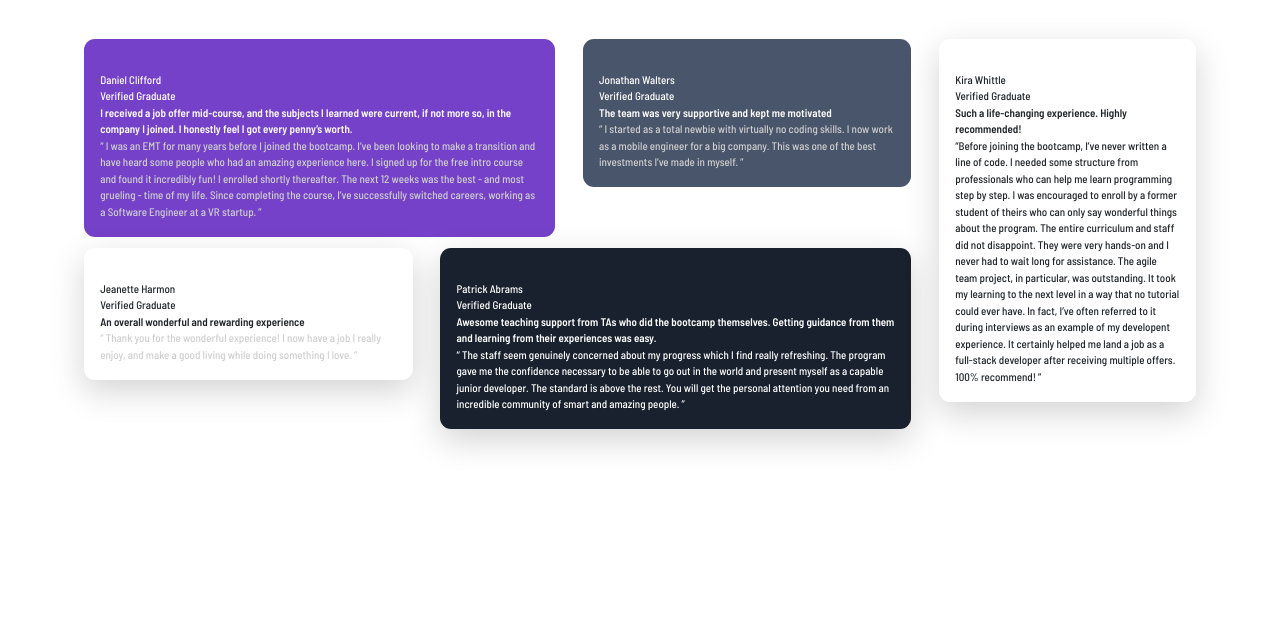
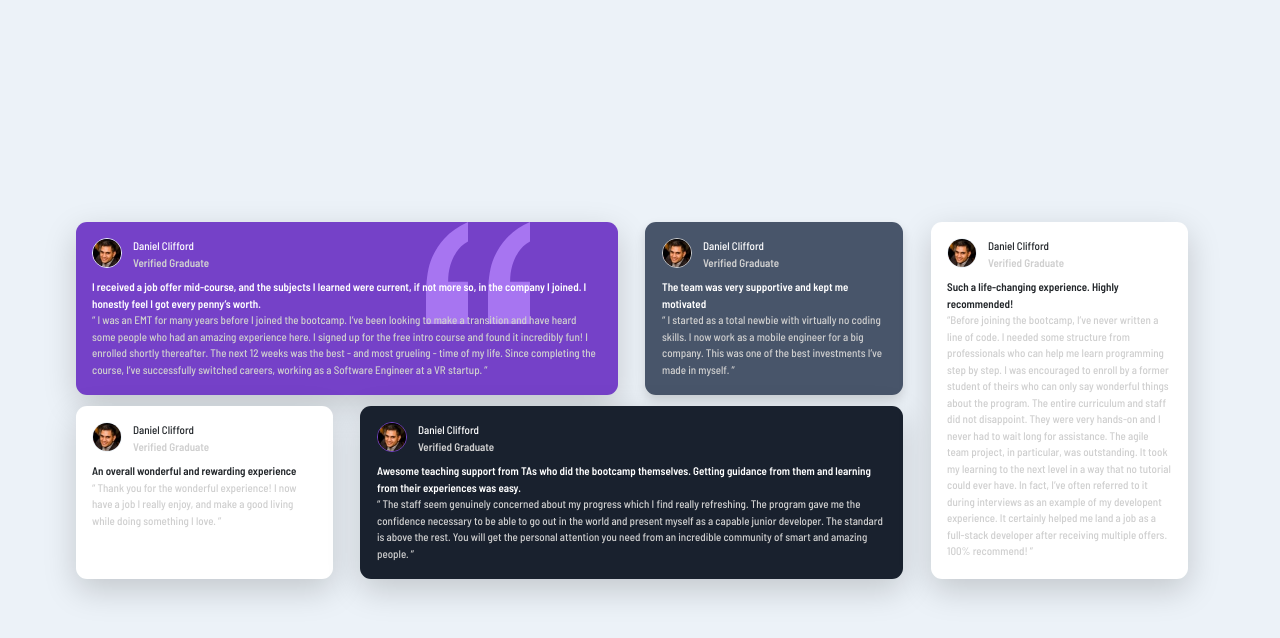
Before and after one commit to synapsevzla/testimonials_grid_section, a website: page index.html in a window 1280 px wide. Drawn offline with Linux system fonts and the light colour scheme.

Commit message:
subiendo parte final 1

```diff
--- a/index.html
+++ b/index.html
@@ -8,71 +8,86 @@
     <link rel="stylesheet" href="css/style.css" />
     <link rel="shortcut icon" href="images/favicon-32x32.png" type="image/x-icon" />
   </head>
-  <body class="vh-100 mx-auto m-5 ff-Barlow-Semi-Condensed">
-    <div class="container align-middle ">
-      <div class="row">
-        <div class="col-sm-9 col-12">
+  <body class="vh-100 mx-auto ff-Barlow-Semi-Condensed bg-Light-grayish-blue">
+    <div class="container vh-100">
+      <div class="row position-relative top-50 start-50 translate-middle">
+        <div class="col-sm-9 col-12 d-inline-flex">
           <div id="Columnas_Moviles" class="row">
-            <div class="col-7">
-              <div class="bg-Moderate-violet text-white rounded m-2 p-4">
-                <div>
-                  <img src="" alt="" />
-                  <div>Daniel Clifford</div>
-                  <div>Verified Graduate</div>
+            <div class="col-8 d-inline-flex">
+              <div class="bg-Moderate-violet text-white shadow-lg rounded m-2 p-4 back-comillas">
+                <div class="pb-3">
+                  <img src="images/image-daniel.jpg" alt="" class="border border-Light-grayish-blue rounded-circle" style="width: 30px; height: 30px" />
+                  <div class="d-inline position-absolute ps-3">
+                    Daniel Clifford
+                    <br />
+                    <strong class="fw-bold text-Light-gray">Verified Graduate</strong>
+                  </div>
                 </div>
                 <strong> I received a job offer mid-course, and the subjects I learned were current, if not more so, in the company I joined. I honestly feel I got every penny’s worth. </strong>
                 <br />
                 <span class="text-Light-gray">“ I was an EMT for many years before I joined the bootcamp. I’ve been looking to make a transition and have heard some people who had an amazing experience here. I signed up for the free intro course and found it incredibly fun! I enrolled shortly thereafter. The next 12 weeks was the best - and most grueling - time of my life. Since completing the course, I’ve successfully switched careers, working as a Software Engineer at a VR startup. ”</span>
               </div>
             </div>
-            <div class="col-5">
-              <div class="bg-Very-dark-grayish-blue text-white rounded m-2 p-4">
-                <div>
-                  <img src="" alt="" />
-                  <div>Jonathan Walters</div>
-                  <div>Verified Graduate</div>
+            <div class="col-4 d-inline-flex">
+              <div class="bg-Very-dark-grayish-blue text-white shadow rounded m-2 p-4 ">
+                <div class="pb-3">
+                  <img src="images/image-daniel.jpg" alt="" class="border border-Light-gray rounded-circle" style="width: 30px; height: 30px" />
+                  <div class="d-inline position-absolute ps-3">
+                    Daniel Clifford
+                    <br />
+                    <strong class="fw-bold text-Light-gray">Verified Graduate</strong>
+                  </div>
                 </div>
                 <strong> The team was very supportive and kept me motivated </strong>
                 <br />
-                  <span class="text-Light-gray">“ I started as a total newbie with virtually no coding skills. I now work as a mobile engineer for a big company. This was one of the best investments I’ve made in myself. ”</span>
+                <span class="text-Light-gray">“ I started as a total newbie with virtually no coding skills. I now work as a mobile engineer for a big company. This was one of the best investments I’ve made in myself. ”</span>
               </div>
             </div>
-            <div class="col-5">
+            <div class="col-4 d-inline-flex">
               <div class="bg-white shadow-lg rounded m-2 p-4">
-                <div>
-                  <img src="" alt="" />
-                  <div>Jeanette Harmon</div>
-                  <div>Verified Graduate</div>
+                <div class="pb-3">
+                  <img src="images/image-daniel.jpg" alt="" class="border border-Light-grayish-blue rounded-circle" style="width: 30px; height: 30px" />
+                  <div class="d-inline position-absolute ps-3">
+                    Daniel Clifford
+                    <br />
+                    <strong class="fw-bold text-Light-gray">Verified Graduate</strong>
+                  </div>
                 </div>
                 <strong> An overall wonderful and rewarding experience </strong>
                 <br />
                 <span class="text-Light-gray">“ Thank you for the wonderful experience! I now have a job I really enjoy, and make a good living while doing something I love. ”</span>
               </div>
             </div>
-            <div class="col-7">
+            <div class="col-8 d-inline-flex">
               <div class="btn-Very-dark-blackish-blue shadow-lg rounded m-2 p-4">
-                <div>
-                  <img src="" alt="" />
-                  <div>Patrick Abrams</div>
-                  <div>Verified Graduate</div>
+                <div class="pb-3">
+                  <img src="images/image-daniel.jpg" alt="" class="border border-Moderate-violet rounded-circle" style="width: 30px; height: 30px" />
+                  <div class="d-inline position-absolute ps-3">
+                    Daniel Clifford
+                    <br />
+                    <strong class="fw-bold text-Light-gray">Verified Graduate</strong>
+                  </div>
                 </div>
                 <strong> Awesome teaching support from TAs who did the bootcamp themselves. Getting guidance from them and learning from their experiences was easy. </strong>
                 <br />
-                “ The staff seem genuinely concerned about my progress which I find really refreshing. The program gave me the confidence necessary to be able to go out in the world and present myself as a capable junior developer. The standard is above the rest. You will get the personal attention you need from an incredible community of smart and amazing people. ”
+                <span class="text-Light-gray">“ The staff seem genuinely concerned about my progress which I find really refreshing. The program gave me the confidence necessary to be able to go out in the world and present myself as a capable junior developer. The standard is above the rest. You will get the personal attention you need from an incredible community of smart and amazing people. ”</span>
               </div>
             </div>
           </div>
         </div>
-        <div class="col-sm-3">
+        <div class="col-sm-3 d-inline-flex">
           <div class="bg-white shadow-lg rounded m-2 p-4">
-            <div>
-              <img src="" alt="" />
-              <div>Kira Whittle</div>
-              <div>Verified Graduate</div>
+            <div class="pb-3">
+              <img src="images/image-daniel.jpg" alt="" class="border border-Light-grayish-blue rounded-circle" style="width: 30px; height: 30px" />
+              <div class="d-inline position-absolute ps-3">
+                Daniel Clifford
+                <br />
+                <strong class="fw-bold text-Light-gray">Verified Graduate</strong>
+              </div>
             </div>
             <strong> Such a life-changing experience. Highly recommended! </strong>
             <br />
-            “Before joining the bootcamp, I’ve never written a line of code. I needed some structure from professionals who can help me learn programming step by step. I was encouraged to enroll by a former student of theirs who can only say wonderful things about the program. The entire curriculum and staff did not disappoint. They were very hands-on and I never had to wait long for assistance. The agile team project, in particular, was outstanding. It took my learning to the next level in a way that no tutorial could ever have. In fact, I’ve often referred to it during interviews as an example of my developent experience. It certainly helped me land a job as a full-stack developer after receiving multiple offers. 100% recommend! ”
+            <span class="text-Light-gray">“Before joining the bootcamp, I’ve never written a line of code. I needed some structure from professionals who can help me learn programming step by step. I was encouraged to enroll by a former student of theirs who can only say wonderful things about the program. The entire curriculum and staff did not disappoint. They were very hands-on and I never had to wait long for assistance. The agile team project, in particular, was outstanding. It took my learning to the next level in a way that no tutorial could ever have. In fact, I’ve often referred to it during interviews as an example of my developent experience. It certainly helped me land a job as a full-stack developer after receiving multiple offers. 100% recommend! ”</span>
           </div>
         </div>
       </div>
```
Also changed, not shown: css/style.css, 1 other file.
